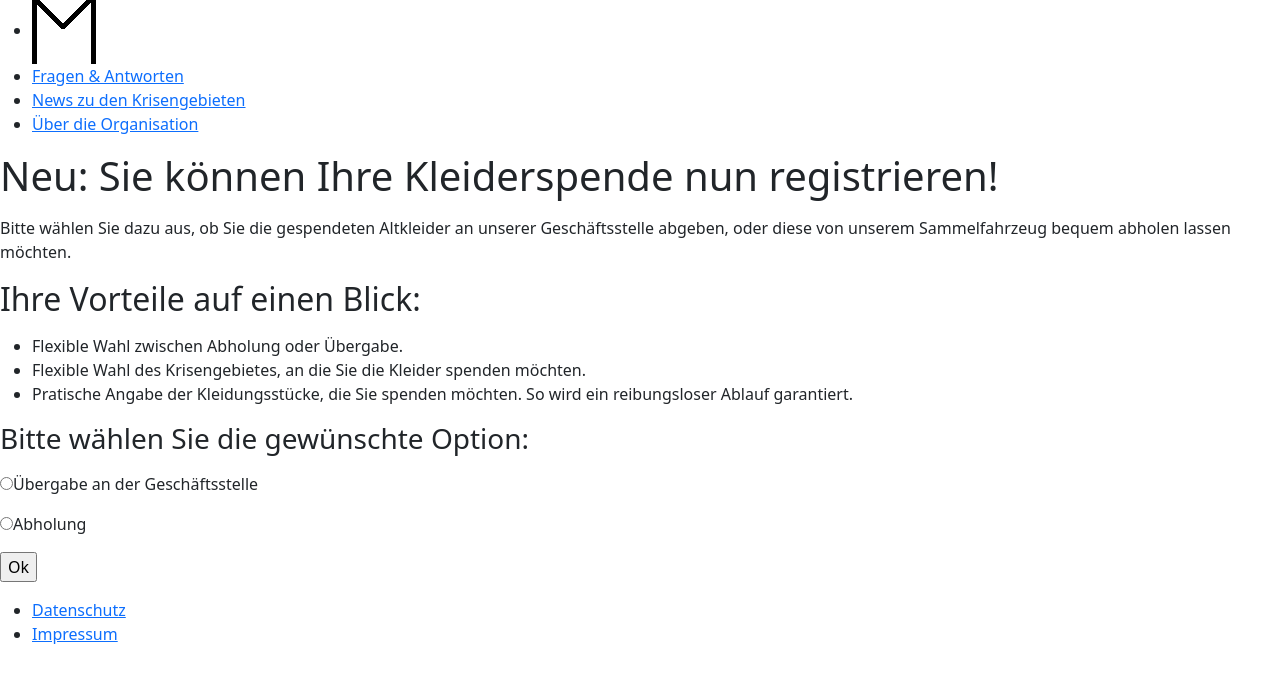
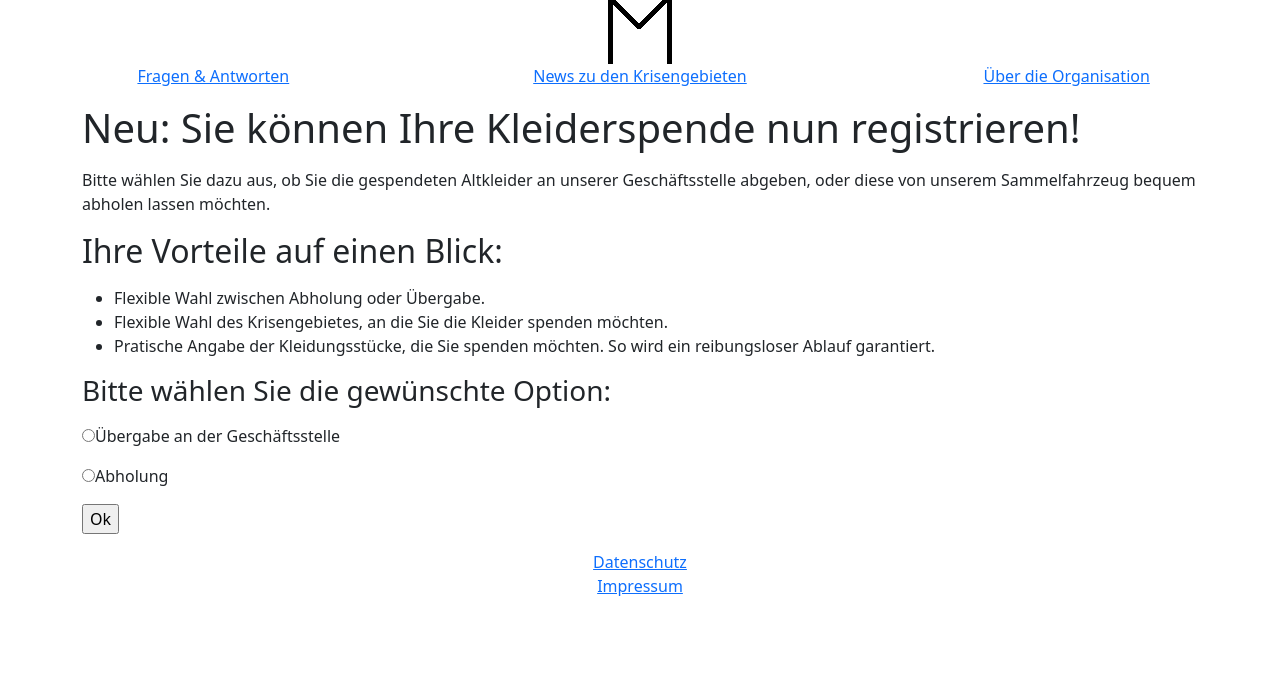
Before and after one commit to timokov/WebApplikation, a plain HTML site: page index.html in a window 1280 px wide. Drawn offline with nearby package versions, Linux system fonts and the light colour scheme.

Commit message:
container für header und footer (index)

```diff
--- a/index.html
+++ b/index.html
@@ -11,22 +11,26 @@
     </head>
     <body>
        <header>
+        <div class="container-fluid text-center"><img src="logo.png"></div><!--  s.25 Bühler, P., Sinner, D. & Schlaich, P. (2017). HTML5 und CSS3. Semantik - Design – Responsive Layouts. SpringerExternes Tool -->
+        <div class="container-fluid text-center">
+
             <nav>
-            <ul><!--  s.13 Bühler, P., Sinner, D. & Schlaich, P. (2017). HTML5 und CSS3. Semantik - Design – Responsive Layouts. SpringerExternes Tool -->
-                <li><img src="logo.png"></li> <!--  s.25 Bühler, P., Sinner, D. & Schlaich, P. (2017). HTML5 und CSS3. Semantik - Design – Responsive Layouts. SpringerExternes Tool -->
-                <li><a href="FragenundAntworten.html">Fragen & Antworten</a></li>
-                <li><a href="News.html">News zu den Krisengebieten</a></li>
-                <li><a href="Ueberuns.html">Über die Organisation</a></li>
-            </ul>
+                <div class="row">
+                    <div class="col-4"><a href="FragenundAntworten.html">Fragen & Antworten</a></div>
+                    <div class="col-4"><a href="News.html">News zu den Krisengebieten</a></div>
+                    <div class="col-4"><a href="Ueberuns.html">Über die Organisation</a></div>
+                </div>
             </nav>
+        </div>
        </header>
        <main>
+            <div class="container-md"><!--https://getbootstrap.com/docs/5.3/layout/containers/-->
                 <section>
                     <p><h1>Neu: Sie können Ihre Kleiderspende nun registrieren!</h1></p><!--  Für <p>:s.13 Bühler, P., Sinner, D. & Schlaich, P. (2017). HTML5 und CSS3. Semantik - Design – Responsive Layouts. SpringerExternes Tool -->
                     <p>Bitte wählen Sie dazu aus, ob Sie die gespendeten Altkleider an unserer Geschäftsstelle abgeben,
                         oder diese von unserem Sammelfahrzeug bequem abholen lassen möchten.</p>
                     <p><h2>Ihre Vorteile auf einen Blick:</h2></p>
-            <p><ul>
+                    <p><ul><!--  s.13 Bühler, P., Sinner, D. & Schlaich, P. (2017). HTML5 und CSS3. Semantik - Design – Responsive Layouts. SpringerExternes Tool -->
                         <li>Flexible Wahl zwischen Abholung oder Übergabe.</li>
                         <li>Flexible Wahl des Krisengebietes, an die Sie die Kleider spenden möchten.</li>
                         <li>Pratische Angabe der Kleidungsstücke, die Sie spenden möchten. So wird ein reibungsloser Ablauf garantiert.</li>
@@ -41,14 +45,17 @@
                         <p><input type="submit" name="okbutton" value="Ok"></p>
                     </form><!--  s.29ff Bühler, P., Sinner, D. & Schlaich, P. (2017). HTML5 und CSS3. Semantik - Design – Responsive Layouts. SpringerExternes Tool -->
                 </section>
+            </div>
         </main>
        <footer>
+        <div class="container-fluid text-center">
             <nav>
-            <ul>
-                <li><a href="Datenschutz.html">Datenschutz</a></li>
-                <li><a href="Impressum.html">Impressum</a></li>
-            </ul>
+                <div class="row">
+                    <div class="col-12"><a href="Datenschutz.html">Datenschutz</a></div>
+                    <div class="col-12"><a href="Impressum.html">Impressum</a></div>
+                </div>
             </nav>
+        </div>
        </footer>
     </body>
 </html>
```
Lines whose indentation alone changed are shown as unchanged.
